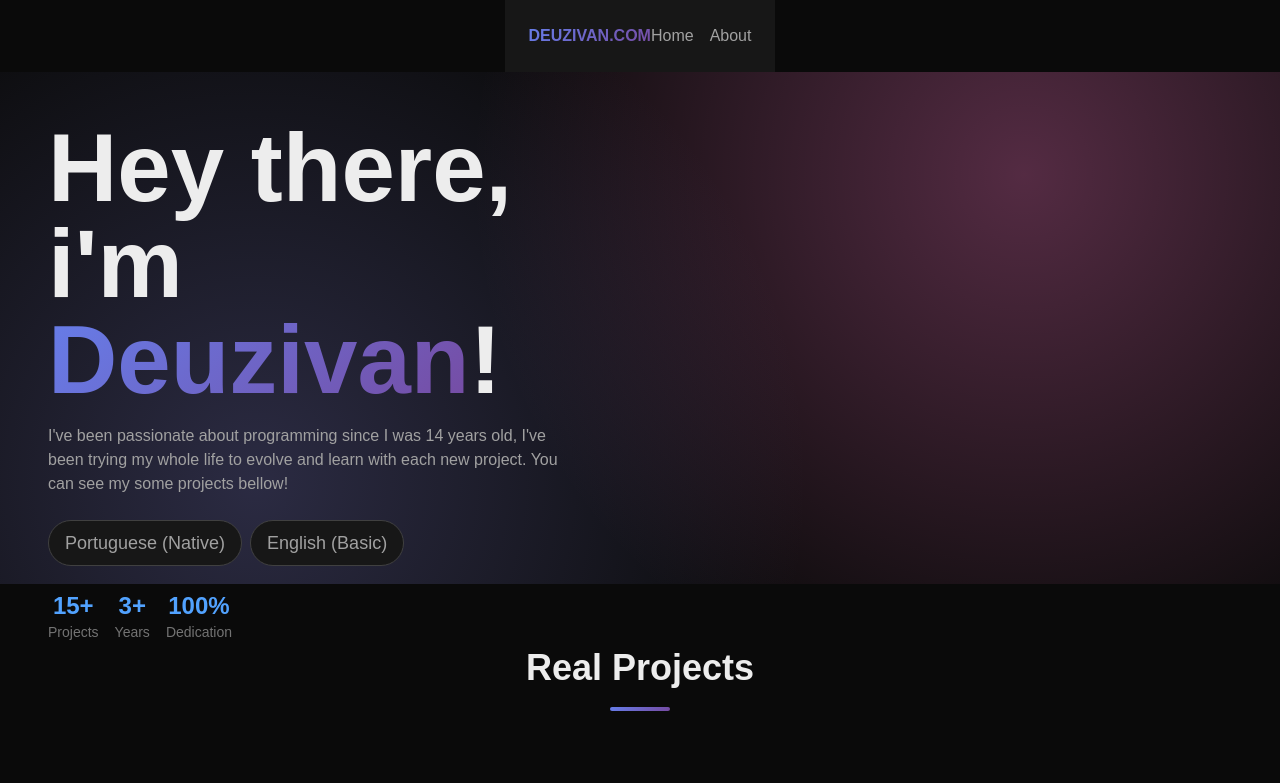
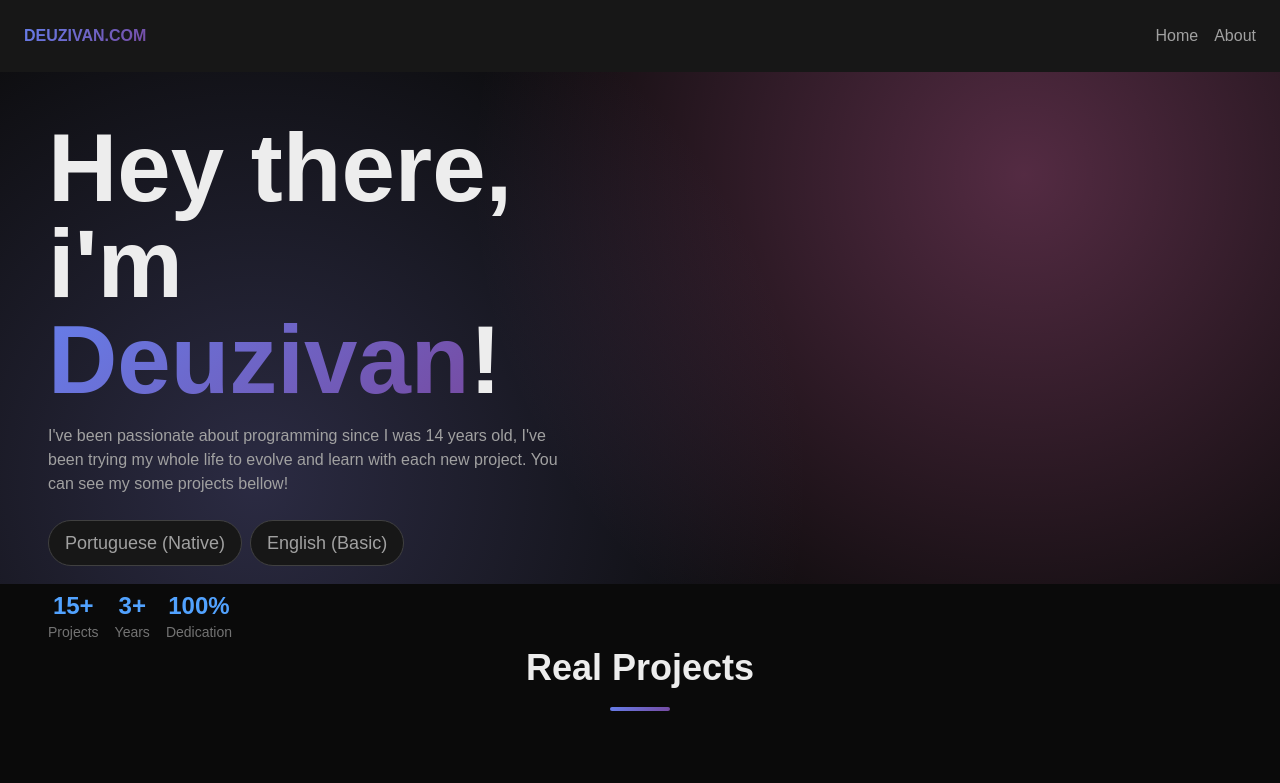
Before and after one commit to DeuzivanViana/my-website, a Next.js app: page /portfolio in a window 1280 px wide. Shown: the top 783 px of the page. Built offline with nearby package versions, Linux system fonts and the light colour scheme.

Commit message:
fix layout on portfolio

```diff
--- a/app/portfolio/page.js
+++ b/app/portfolio/page.js
@@ -5,7 +5,7 @@ import { personal_projects, real_projects } from "../utils/consts/projects";
 
 export default function Home() {
   return (
-    <Layout>
+    <div>
       <NavigationBar/>
       <div className="">
         <div className="p-6 md:p-12 header_about h-[32rem]">
@@ -56,6 +56,6 @@ export default function Home() {
           }
         </div>
       </div>
-    </Layout>
+    </div>
   );
 }
```
